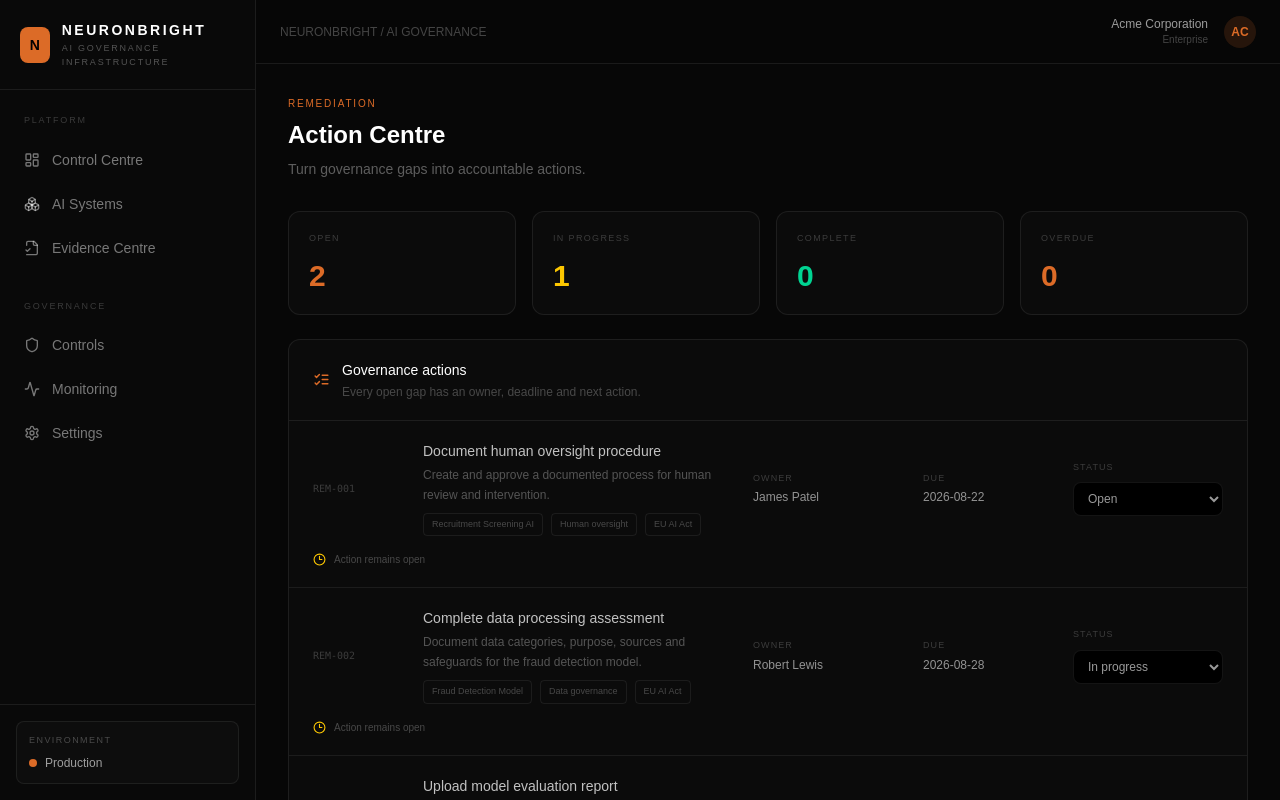
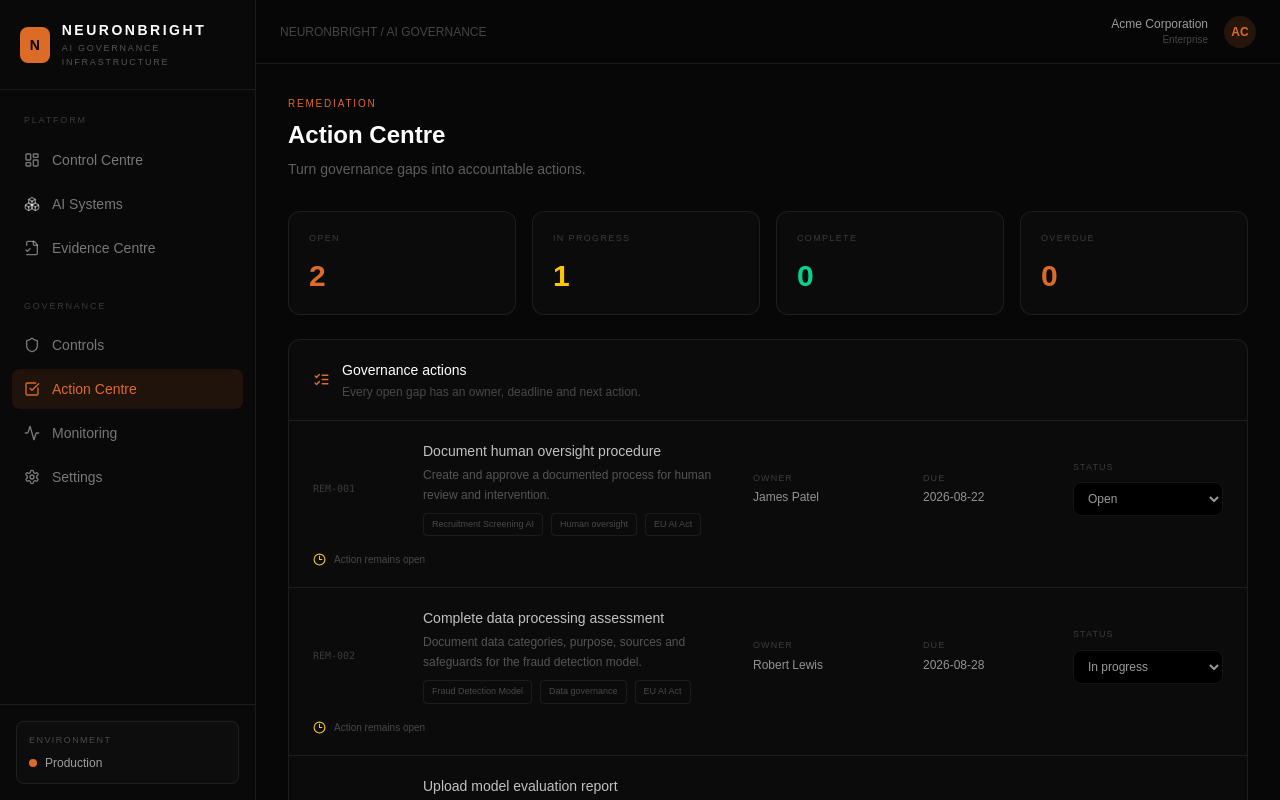
Before and after one commit to jasb-to/neuronbright, a Next.js app: page /actions in a window 1280 px wide. Shown: the top 800 px of the page. Built offline with nearby package versions, Linux system fonts and the light colour scheme.

Commit message:
Add Action Centre navigation

```diff
--- a/components/app-shell.tsx
+++ b/components/app-shell.tsx
@@ -2,171 +2,39 @@
 
 import Link from "next/link";
 import { usePathname } from "next/navigation";
-import {
-  Activity,
-  Boxes,
-  FileCheck2,
-  LayoutDashboard,
-  Settings,
-  Shield,
-} from "lucide-react";
+import { Activity, Boxes, CheckSquare, FileCheck2, LayoutDashboard, Settings, Shield } from "lucide-react";
 import type { ReactNode } from "react";
 import { Brand } from "./brand";
 
 const primaryNavigation = [
-  {
-    name: "Control Centre",
-    href: "/dashboard",
-    icon: LayoutDashboard,
-  },
-  {
-    name: "AI Systems",
-    href: "/systems",
-    icon: Boxes,
-  },
-  {
-    name: "Evidence Centre",
-    href: "/evidence",
-    icon: FileCheck2,
-  },
+  { name: "Control Centre", href: "/dashboard", icon: LayoutDashboard },
+  { name: "AI Systems", href: "/systems", icon: Boxes },
+  { name: "Evidence Centre", href: "/evidence", icon: FileCheck2 },
 ];
 
 const governanceNavigation = [
-  {
-    name: "Controls",
-    href: "/controls",
-    icon: Shield,
-  },
-  {
-    name: "Monitoring",
-    href: "/monitoring",
-    icon: Activity,
-  },
-  {
-    name: "Settings",
-    href: "/settings",
-    icon: Settings,
-  },
+  { name: "Controls", href: "/controls", icon: Shield },
+  { name: "Action Centre", href: "/actions", icon: CheckSquare },
+  { name: "Monitoring", href: "/monitoring", icon: Activity },
+  { name: "Settings", href: "/settings", icon: Settings },
 ];
 
-export function AppShell({
-  children,
-}: {
-  children: ReactNode;
-}) {
+export function AppShell({ children }: { children: ReactNode }) {
   const pathname = usePathname();
-
   return (
     <div className="min-h-screen bg-[#070707] text-white">
       <aside className="fixed inset-y-0 left-0 z-40 hidden w-64 border-r border-white/[0.08] bg-[#090909] lg:flex lg:flex-col">
-        <div className="border-b border-white/[0.08] px-5 py-5">
-          <Brand />
+        <div className="border-b border-white/[0.08] px-5 py-5"><Brand /></div>
+        <div className="flex-1 px-3 py-6">
+          <p className="mb-3 px-3 text-[9px] uppercase tracking-[0.2em] text-white/20">Platform</p>
+          <nav className="space-y-1">{primaryNavigation.map((item) => { const Icon=item.icon; const active=pathname===item.href||pathname.startsWith(`${item.href}/`); return <Link key={item.href} href={item.href} className={`flex items-center gap-3 rounded-lg px-3 py-2.5 text-sm transition-colors ${active?"bg-[#dc6b27]/10 text-[#dc6b27]":"text-white/45 hover:bg-white/[0.04] hover:text-white"}`}><Icon size={16}/>{item.name}</Link>; })}</nav>
+          <p className="mb-3 mt-8 px-3 text-[9px] uppercase tracking-[0.2em] text-white/20">Governance</p>
+          <nav className="space-y-1">{governanceNavigation.map((item) => { const Icon=item.icon; const active=pathname===item.href||pathname.startsWith(`${item.href}/`); return <Link key={item.href} href={item.href} className={`flex items-center gap-3 rounded-lg px-3 py-2.5 text-sm transition-colors ${active?"bg-[#dc6b27]/10 text-[#dc6b27]":"text-white/45 hover:bg-white/[0.04] hover:text-white"}`}><Icon size={16}/>{item.name}</Link>; })}</nav>
         </div>
-
-        <div className="flex-1 px-3 py-6">
-          <p className="mb-3 px-3 text-[9px] uppercase tracking-[0.2em] text-white/20">
-            Platform
-          </p>
-
-          <nav className="space-y-1">
-            {primaryNavigation.map((item) => {
-              const Icon = item.icon;
-
-              const active =
-                pathname === item.href ||
-                pathname.startsWith(`${item.href}/`);
-
-              return (
-                <Link
-                  key={item.href}
-                  href={item.href}
-                  className={`flex items-center gap-3 rounded-lg px-3 py-2.5 text-sm transition-colors ${
-                    active
-                      ? "bg-[#dc6b27]/10 text-[#dc6b27]"
-                      : "text-white/45 hover:bg-white/[0.04] hover:text-white"
-                  }`}
-                >
-                  <Icon size={16} />
-                  {item.name}
-                </Link>
-              );
-            })}
-          </nav>
-
-          <p className="mb-3 mt-8 px-3 text-[9px] uppercase tracking-[0.2em] text-white/20">
-            Governance
-          </p>
-
-          <nav className="space-y-1">
-            {governanceNavigation.map((item) => {
-              const Icon = item.icon;
-
-              const active =
-                pathname === item.href ||
-                pathname.startsWith(`${item.href}/`);
-
-              return (
-                <Link
-                  key={item.href}
-                  href={item.href}
-                  className={`flex items-center gap-3 rounded-lg px-3 py-2.5 text-sm transition-colors ${
-                    active
-                      ? "bg-[#dc6b27]/10 text-[#dc6b27]"
-                      : "text-white/45 hover:bg-white/[0.04] hover:text-white"
-                  }`}
-                >
-                  <Icon size={16} />
-                  {item.name}
-                </Link>
-              );
-            })}
-          </nav>
-        </div>
-
-        <div className="border-t border-white/[0.08] p-4">
-          <div className="rounded-lg border border-white/[0.07] bg-white/[0.02] p-3">
-            <p className="text-[9px] uppercase tracking-[0.16em] text-white/25">
-              Environment
-            </p>
-
-            <div className="mt-2 flex items-center gap-2">
-              <span className="h-2 w-2 rounded-full bg-[#dc6b27]" />
-
-              <span className="text-xs text-white/60">
-                Production
-              </span>
-            </div>
-          </div>
-        </div>
+        <div className="border-t border-white/[0.08] p-4"><div className="rounded-lg border border-white/[0.07] bg-white/[0.02] p-3"><p className="text-[9px] uppercase tracking-[0.16em] text-white/25">Environment</p><div className="mt-2 flex items-center gap-2"><span className="h-2 w-2 rounded-full bg-[#dc6b27]"/><span className="text-xs text-white/60">Production</span></div></div></div>
       </aside>
-
       <div className="lg:pl-64">
-        <header className="sticky top-0 z-30 flex h-16 items-center justify-between border-b border-white/[0.08] bg-[#070707]/95 px-6 backdrop-blur">
-          <div className="lg:hidden">
-            <Brand />
-          </div>
-
-          <div className="hidden text-xs text-white/25 lg:block">
-            NEURONBRIGHT / AI GOVERNANCE
-          </div>
-
-          <div className="flex items-center gap-4">
-            <div className="hidden text-right sm:block">
-              <p className="text-xs text-white/60">
-                Acme Corporation
-              </p>
-
-              <p className="text-[10px] text-white/25">
-                Enterprise
-              </p>
-            </div>
-
-            <div className="flex h-8 w-8 items-center justify-center rounded-full bg-[#dc6b27]/15 text-xs font-semibold text-[#dc6b27]">
-              AC
-            </div>
-          </div>
-        </header>
-
+        <header className="sticky top-0 z-30 flex h-16 items-center justify-between border-b border-white/[0.08] bg-[#070707]/95 px-6 backdrop-blur"><div className="lg:hidden"><Brand /></div><div className="hidden text-xs text-white/25 lg:block">NEURONBRIGHT / AI GOVERNANCE</div><div className="flex items-center gap-4"><div className="hidden text-right sm:block"><p className="text-xs text-white/60">Acme Corporation</p><p className="text-[10px] text-white/25">Enterprise</p></div><div className="flex h-8 w-8 items-center justify-center rounded-full bg-[#dc6b27]/15 text-xs font-semibold text-[#dc6b27]">AC</div></div></header>
         <main>{children}</main>
       </div>
     </div>
```
